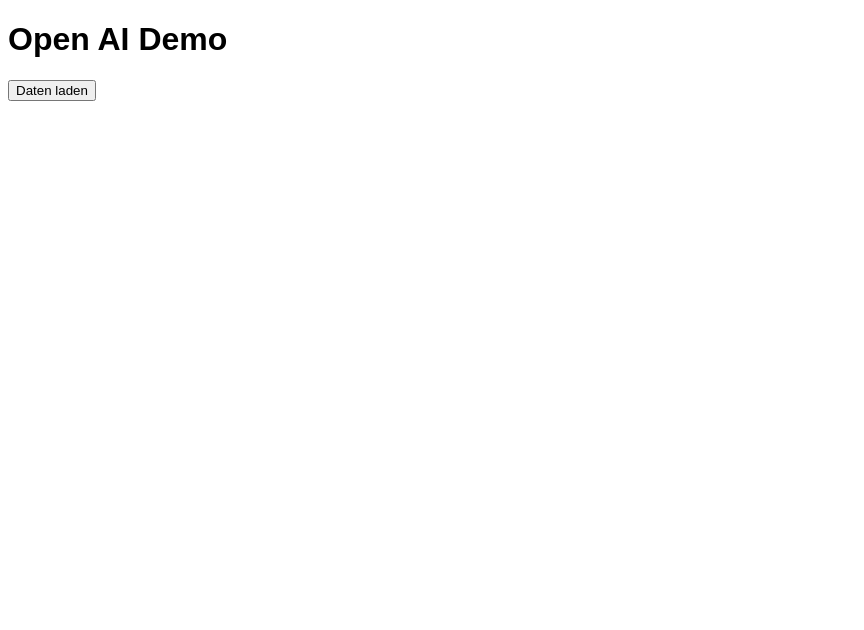
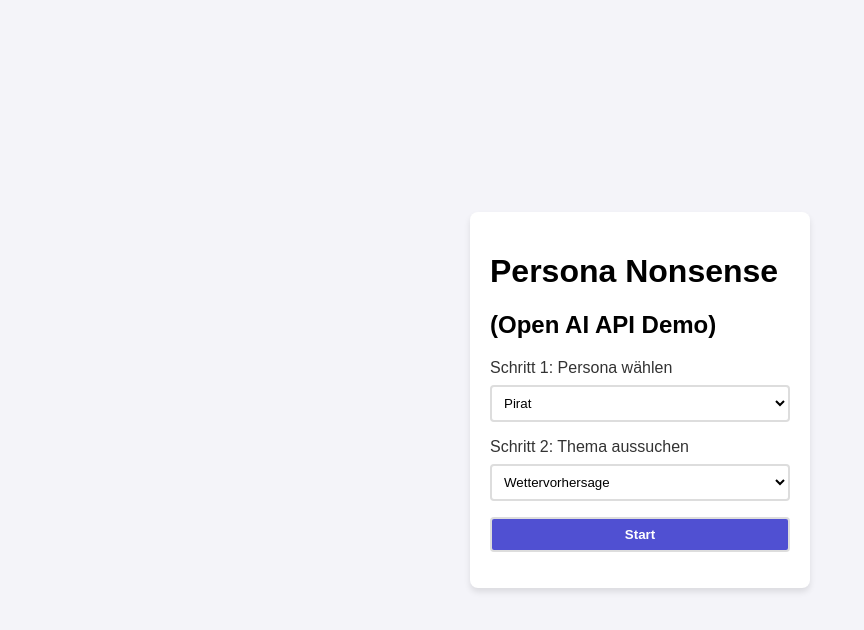
Before and after one commit to behrends/openAI-web, a website: page public/index.html in a window 1280 px wide. Shown: the whole page, without its empty margins (0-864 px from the left). Drawn offline with Linux system fonts and the light colour scheme.

Commit message:
Add selects and styling

```diff
--- a/public/index.html
+++ b/public/index.html
@@ -7,9 +7,25 @@
     <title>Open AI Demo</title>
 </head>
 <body>
-    <h1>Open AI Demo</h1>
-    <button id="laden">Daten laden</button>
-    <div id="daten"></div>
+    <div id="form">
+        <h1>Persona Nonsense</h1>
+        <h2>(Open AI API Demo)</h2>
+        <label for="persona">Schritt 1: Persona wählen</label>
+        <select id="persona" name="persona">
+            <option value="pirat">Pirat</option>
+            <option value="yoda">Yoda</option>
+            <option value="orakel">Orakel</option>
+        </select>
+
+        <label for="thema">Schritt 2: Thema aussuchen</label>
+        <select id="thema" name="thema">
+            <option value="wettervorhersage">Wettervorhersage</option>
+            <option value="horoskop">Horoskop</option>
+            <option value="breaking_news">Breaking News</option>
+        </select>
+        <button id="laden">Start</button>
+	<div id="daten"></div>
+    </div>
     <script src="app.js"></script>
 </body>
 </html>
--- a/public/styles.css
+++ b/public/styles.css
@@ -1,3 +1,61 @@
 body {
-    font-family: Arial, sans-serif;
+  font-family: Arial, sans-serif;
+  background-color: #f4f4f9;
+  margin: 0;
+  padding: 0;
+  height: 100vh;
+  display: flex;
+  justify-content: center;
+  align-items: center;
 }
+
+#form {
+  background-color: #fff;
+  padding: 20px;
+  border-radius: 8px;
+  box-shadow: 0 4px 6px rgba(0, 0, 0, 0.1);
+  width: 300px;
+}
+
+#daten {
+ font-size: 1.2rem;
+}
+
+label {
+  font-size: 16px;
+  color: #333;
+  display: block;
+  margin-bottom: 8px;
+}
+
+select, button {
+  width: 100%;
+  padding: 8px;
+  border: 2px solid #ddd;
+  border-radius: 4px;
+  margin-bottom: 16px;
+  box-sizing: border-box; /* So padding does not affect width */
+  cursor: pointer;
+  background-color: #fff;
+}
+
+select:hover, button:hover {
+  border-color: #aaa;
+}
+
+select:focus, button:focus {
+  border-color: #5050d2;
+  outline: none;
+}
+
+button {
+  background-color: #5050d2;
+  color: white;
+  font-weight: bold;
+  transition: background-color 0.3s, color 0.3s;
+}
+
+button:hover {
+  background-color: #3838a8;
+  color: #f4f4f9;
+}
```
